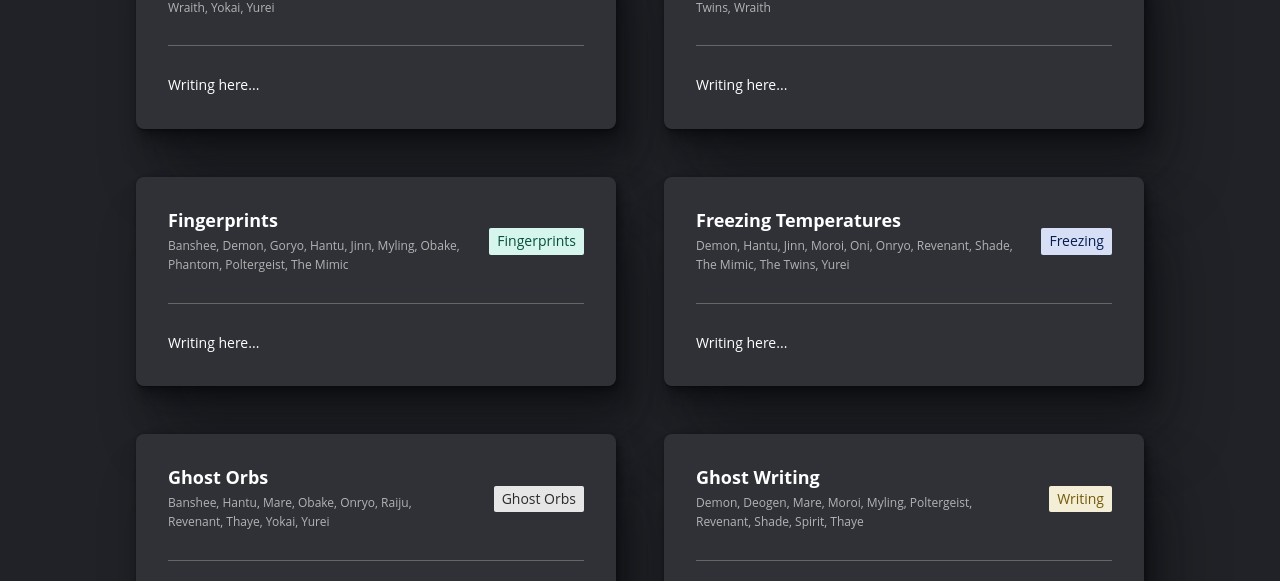
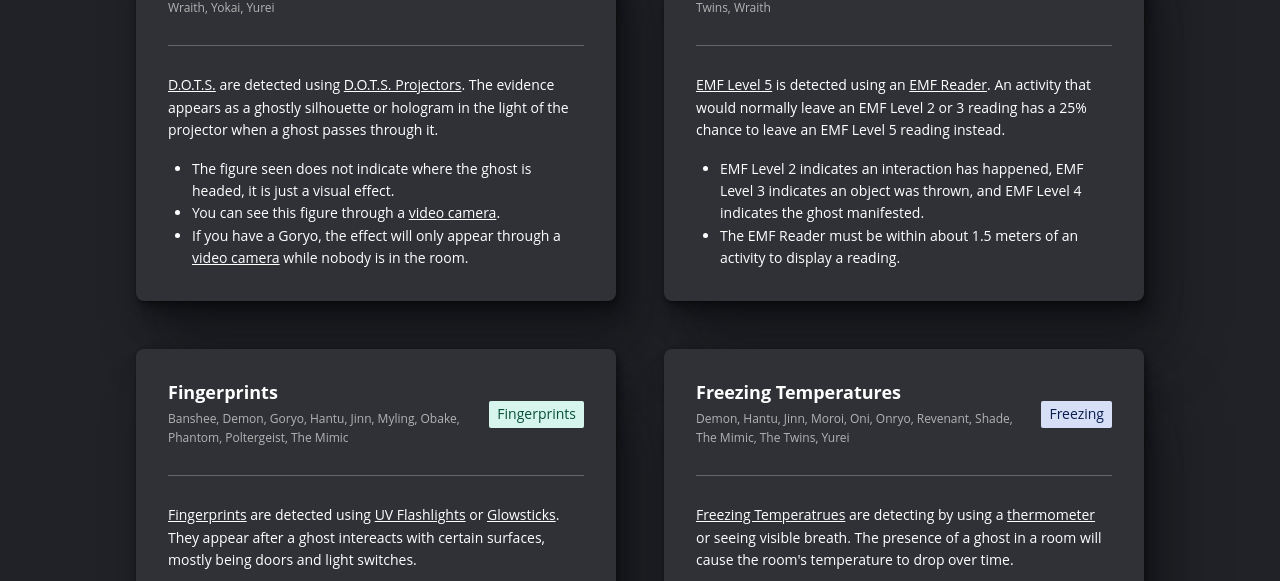
Before and after one commit to graysonlee123/phasmophobia-helper, a Next.js app: page /evidence-glossary in a window 1280 px wide. Shown: the part 219-800 px from the top of the page. Built offline with nearby package versions, Linux system fonts and the light colour scheme.

Commit message:
adds descriptions to all evidences

```diff
--- a/data/evidences.json
+++ b/data/evidences.json
@@ -4,21 +4,24 @@
     "name": "D.O.T.S.",
     "tip": "D.O.T.S. Projector",
     "ghosts": ["goryo"],
-    "url": "https://phasmophobia.fandom.com/wiki/D.O.T.S_Projector_(Evidence)"
+    "url": "https://phasmophobia.fandom.com/wiki/D.O.T.S_Projector_(Evidence)",
+    "about": "[D.O.T.S.](https://phasmophobia.fandom.com/wiki/D.O.T.S_Projector_(Evidence)) are detected using [D.O.T.S. Projectors](https://phasmophobia.fandom.com/wiki/D.O.T.S._Projector). The evidence appears as a ghostly silhouette or hologram in the light of the projector when a ghost passes through it.\n- The figure seen does not indicate where the ghost is headed, it is just a visual effect.\n- You can see this figure through a [video camera](https://phasmophobia.fandom.com/wiki/Video_Camera). \n- If you have a Goryo, the effect will only appear through a [video camera](https://phasmophobia.fandom.com/wiki/Video_Camera) while nobody is in the room."
   },
   {
     "id": "emf",
     "name": "EMF Level 5",
     "shortName": "EMF 5",
     "tip": "EMF Reader",
-    "url": "https://phasmophobia.fandom.com/wiki/EMF_Level_5"
+    "url": "https://phasmophobia.fandom.com/wiki/EMF_Level_5",
+    "about": "[EMF Level 5](https://phasmophobia.fandom.com/wiki/EMF_Level_5) is detected using an [EMF Reader](https://phasmophobia.fandom.com/wiki/EMF_Reader). An activity that would normally leave an EMF Level 2 or 3 reading has a 25% chance to leave an EMF Level 5 reading instead.\n- EMF Level 2 indicates an interaction has happened, EMF Level 3 indicates an object was thrown, and EMF Level 4 indicates the ghost manifested.\n- The EMF Reader must be within about 1.5 meters of an activity to display a reading."
   },
   {
     "id": "fingerprints",
     "name": "Fingerprints",
     "tip": "UV Flashlight, Glowstick",
     "ghosts": ["obake"],
-    "url": "https://phasmophobia.fandom.com/wiki/Fingerprints"
+    "url": "https://phasmophobia.fandom.com/wiki/Fingerprints",
+    "about": "[Fingerprints](https://phasmophobia.fandom.com/wiki/Fingerprints) are detected using [UV Flashlights](https://phasmophobia.fandom.com/wiki/UV_Flashlight) or [Glowsticks](https://phasmophobia.fandom.com/wiki/Glowstick). They appear after a ghost intereacts with certain surfaces, mostly being doors and light switches.\n- Each interaction with a surface will always leave a fingerprint.\n- The exception is the [Obake](https://phasmophobia.fandom.com/wiki/Obake), who has a chance to leave fingerprints (75%), which can also be unique (~17%).\n- It is possible to detect fingerprints with a [photo camera](https://phasmophobia.fandom.com/wiki/Photo_Camera).\n- Footprints, although visually similar, do not count."
   },
   {
     "id": "freezing",
@@ -26,20 +29,23 @@
     "shortName": "Freezing",
     "tip": "Freezing breath, Thermometor",
     "ghosts": ["hantu"],
-    "url": "https://phasmophobia.fandom.com/wiki/Freezing_Temperatures"
+    "url": "https://phasmophobia.fandom.com/wiki/Freezing_Temperatures",
+    "about": "[Freezing Temperatrues](https://phasmophobia.fandom.com/wiki/Freezing_Temperatures) are detecting by using a [thermometer](https://phasmophobia.fandom.com/wiki/Thermometer) or seeing visible breath. The presence of a ghost in a room will cause the room's temperature to drop over time.\n- Temperatures will adjust over time, and therefore do not necessarily guarantee a ghost is in the room.\n- The thermometer fluctuates by -2 / +4 degrees.\n- Make sure not to confuse the “airball” ghost event with freezing temperatures. The “airball” from a ghost event will move towards a player."
   },
   {
     "id": "orbs",
     "name": "Ghost Orbs",
     "tip": "Night vision camera",
-    "url": "https://phasmophobia.fandom.com/wiki/Ghost_Orb"
+    "url": "https://phasmophobia.fandom.com/wiki/Ghost_Orb",
+    "about": "[Ghost Orbs](https://phasmophobia.fandom.com/wiki/Ghost_Orb) are detected using night vision on a [Video Camera](https://phasmophobia.fandom.com/wiki/Video_Camera), [Security Cameras](https://phasmophobia.fandom.com/wiki/Video_Feed) (CCTVs), or [Head Mounted Cameras](https://phasmophobia.fandom.com/wiki/Head_Mounted_Camera). They appear as small, faint, spherical orbs.\n- They will appear in the ghost's favorite room.\n- [The Mimic](https://phasmophobia.fandom.com/wiki/The_Mimic) has Ghost Orbs as a “false flag” evidence.\n- A hand-held [Video Camera](https://phasmophobia.fandom.com/wiki/Video_Camera) is often better than relying on stationary cameras, since Ghost Orbs can move.\n- It is best to check for Ghost Orbs when lights are off."
   },
   {
     "id": "writing",
     "name": "Ghost Writing",
     "shortName": "Writing",
     "tip": "Ghost Writing Book",
-    "url": "https://phasmophobia.fandom.com/wiki/Ghost_Writing"
+    "url": "https://phasmophobia.fandom.com/wiki/Ghost_Writing",
+    "about": "[Ghost Writing](https://phasmophobia.fandom.com/wiki/Ghost_Writing) is detected when a ghost writes in a [Ghost Writing Book](https://phasmophobia.fandom.com/wiki/Ghost_Writing_Book). The ghost can draw a random image in the ghost book, which has no relation to the ghost's type.\n- There are six different drawings the ghost can produce.\n- Ghosts will prioritize writing in the book rather than throwing it.\n- Ghosts cannot write in books that are closed, but they can throw the book."
   },
   {
     "id": "box",
@@ -47,6 +53,7 @@
     "shortName": "Spirit Box",
     "tip": "Spirit Box",
     "ghosts": ["deogen", "moroi"],
-    "url": "https://phasmophobia.fandom.com/wiki/Spirit_Box_(Evidence)"
+    "url": "https://phasmophobia.fandom.com/wiki/Spirit_Box_(Evidence)",
+    "about": "[Spirit Box evidence](https://phasmophobia.fandom.com/wiki/Spirit_Box_(Evidence)) can be obtained by using the [Spirit Box equipment](https://phasmophobia.fandom.com/wiki/Spirit_Box). A ghost will audibly speak back to the player and the Spirit Box equipment's ghost icon will light up.\n- The player must either be in the same room as the ghost, or within 3 meters of it.\n- All ambient lighting in the said room must be off.\n- Some ghosts only respond to people who are alone.\n- The player must ask specific [pre-determined questions](https://phasmophobia.fandom.com/wiki/Spirit_Box).\n- If you are not seeing the “X” icon light up shortly after asking a question, the game may not be detecting your microphone properly, or you are asking an invalid question.\n- If all conditions are met, the ghost will have a 2/3 chance to respond, and the ghost icon will light up, confirming the evidence."
   }
 ]
--- a/src/components/EvidenceGlossaryCard/EvidenceGlossaryCard.tsx
+++ b/src/components/EvidenceGlossaryCard/EvidenceGlossaryCard.tsx
@@ -4,8 +4,8 @@ import Card from '@components/Card'
 import Divider from '@components/Divider'
 import Intro from '@components/Intro'
 import Tags from '@components/Tags'
+import Writing from '@components/Writing'
 import styles from './EvidenceGlossaryCard.module.css'
-import Writing from '@components/Writing'
 
 interface EvidenceGlossaryCardProps {
   evidence: Evidence
@@ -31,13 +31,11 @@ export default function EvidenceGlossaryCard({ evidence }: EvidenceGlossaryCardP
                 slug: evidence.id,
               },
             ]}
-          ></Tags>
+          />
         </div>
       </div>
       <Divider />
-      <Writing>
-        <p>Writing here...</p>
-      </Writing>
+      <Writing markdown>{evidence.about ?? 'No description provided.'}</Writing>
     </Card>
   )
 }
--- a/src/components/Writing/Writing.module.css
+++ b/src/components/Writing/Writing.module.css
@@ -1,3 +1,15 @@
-.writing * + p {
+.writing * + p,
+.writing * + ul,
+.writing * + ol {
   margin-top: 1rem;
 }
+
+.writing > ul,
+.writing > ol {
+  padding-left: 1.5rem;
+}
+
+.writing a:not([class]) {
+  text-decoration: underline;
+  color: inherit;
+}
--- a/types.d.ts
+++ b/types.d.ts
@@ -10,6 +10,7 @@ interface Evidence {
   tip?: string
   ghosts?: GhostId[]
   url: string
+  about?: string
 }
 type Evidences = Evidence[]
 
```
